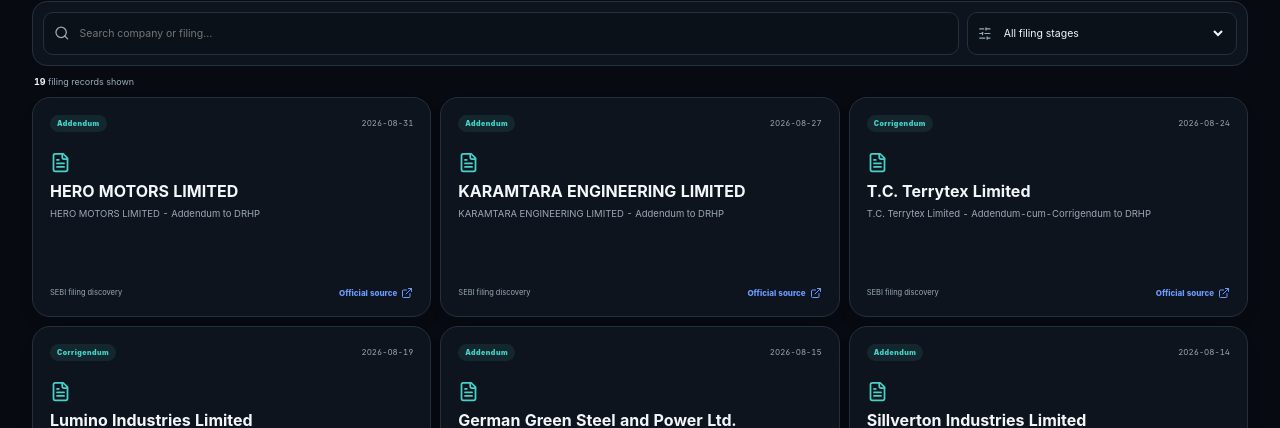
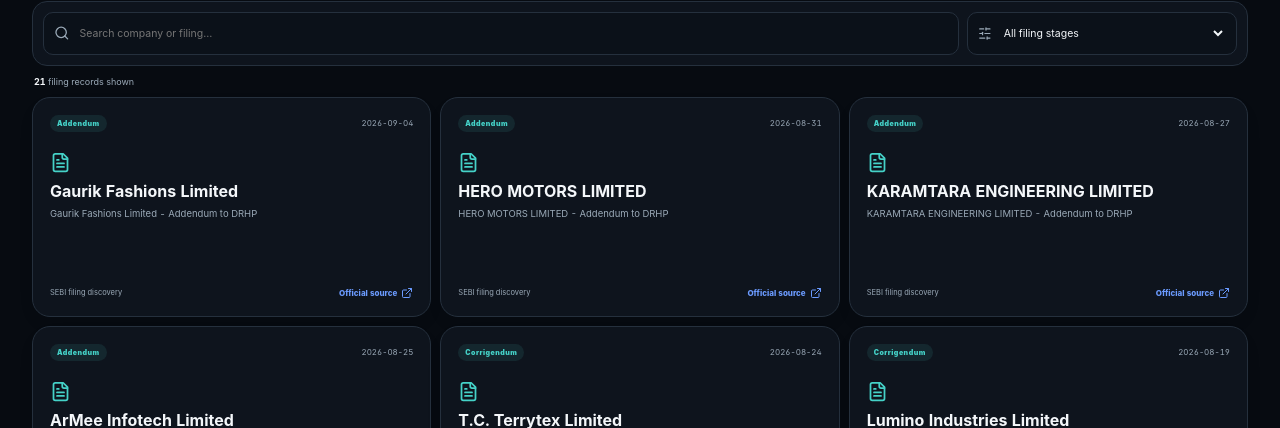
Before and after one commit to aqdas1820/credonomics-site, a Next.js app: page /ipo/documents in a window 1280 px wide. Shown: the part 524-952 px from the top of the page. Built offline with nearby package versions, Linux system fonts and the light colour scheme; no server answers.

Commit message:
Refresh IPO market and filing intelligence

```diff
--- a/app/data/ipo-discovery.generated.ts
+++ b/app/data/ipo-discovery.generated.ts
@@ -2,14 +2,25 @@
 import type { IpoDiscoveryRecord } from './ipo-types'
 
 export const ipoDiscoveryMeta = {
-  "generatedAt": "2026-09-07T03:24:42.269Z",
+  "generatedAt": "2026-09-07T09:26:24.036Z",
   "source": "SEBI Public Issues",
   "sourceUrl": "https://www.sebi.gov.in/sebiweb/home/HomeAction.do?doListing=yes&sid=3&smid=10&ssid=15",
-  "recordCount": 19,
+  "recordCount": 21,
   "note": "Discovery layer only. Financial ranking requires separately normalized offer-document data."
 } as const
 
 export const ipoDiscovery: IpoDiscoveryRecord[] = [
+  {
+    "id": "gaurik-fashions-limited-addendum-f7e143",
+    "companyName": "Gaurik Fashions Limited",
+    "filingTitle": "Gaurik Fashions Limited - Addendum to DRHP",
+    "filingDate": "2026-09-04",
+    "documentStage": "addendum",
+    "documentUrl": "https://www.sebi.gov.in/filings/public-issues/sep-2026/gaurik-fashions-limited-addendum-to-drhp_104276.html",
+    "sourceUrl": "https://www.sebi.gov.in/sebiweb/home/HomeAction.do?doListing=yes&sid=3&smid=10&ssid=15",
+    "firstSeen": "2026-09-07T09:26:24.036Z",
+    "lastSeen": "2026-09-07T09:26:24.036Z"
+  },
   {
     "id": "hero-motors-limited-addendum-123d67",
     "companyName": "HERO MOTORS LIMITED",
@@ -19,7 +30,7 @@ export const ipoDiscovery: IpoDiscoveryRecord[] = [
     "documentUrl": "https://www.sebi.gov.in/filings/public-issues/aug-2026/hero-motors-limited-addendum-to-drhp_104121.html",
     "sourceUrl": "https://www.sebi.gov.in/sebiweb/home/HomeAction.do?doListing=yes&sid=3&smid=10&ssid=15",
     "firstSeen": "2026-08-31T09:17:41.391Z",
-    "lastSeen": "2026-09-04T09:24:11.235Z"
+    "lastSeen": "2026-09-07T09:26:24.036Z"
   },
   {
     "id": "karamtara-engineering-limited-addendum-9fb3c4",
@@ -33,6 +44,17 @@ export const ipoDiscovery: IpoDiscoveryRecord[] = [
     "lastSeen": "2026-09-04T09:24:11.235Z"
   },
   {
+    "id": "armee-infotech-limited-addendum-5fff1b",
+    "companyName": "ArMee Infotech Limited",
+    "filingTitle": "ArMee Infotech Limited - Addendum II to DRHP",
+    "filingDate": "2026-08-25",
+    "documentStage": "addendum",
+    "documentUrl": "https://www.sebi.gov.in/filings/public-issues/aug-2026/armee-infotech-limited-addendum-ii-to-drhp_104294.html",
+    "sourceUrl": "https://www.sebi.gov.in/sebiweb/home/HomeAction.do?doListing=yes&sid=3&smid=10&ssid=15",
+    "firstSeen": "2026-09-07T09:26:24.036Z",
+    "lastSeen": "2026-09-07T09:26:24.036Z"
+  },
+  {
     "id": "t-c-terrytex-limited-corrigendum-fe614a",
     "companyName": "T.C. Terrytex Limited",
     "filingTitle": "T.C. Terrytex Limited - Addendum-cum-Corrigendum to DRHP",
@@ -41,7 +63,7 @@ export const ipoDiscovery: IpoDiscoveryRecord[] = [
     "documentUrl": "https://www.sebi.gov.in/filings/public-issues/aug-2026/t-c-terrytex-limited-addendum-cum-corrigendum-to-drhp_103904.html",
     "sourceUrl": "https://www.sebi.gov.in/sebiweb/home/HomeAction.do?doListing=yes&sid=3&smid=10&ssid=15",
     "firstSeen": "2026-08-24T11:02:16.253Z",
-    "lastSeen": "2026-09-04T09:24:11.235Z"
+    "lastSeen": "2026-09-07T09:26:24.036Z"
   },
   {
     "id": "lumino-industries-limited-corrigendum-9e4344",
@@ -52,7 +74,7 @@ export const ipoDiscovery: IpoDiscoveryRecord[] = [
     "documentUrl": "https://www.sebi.gov.in/filings/public-issues/aug-2026/lumino-industries-limited-corrigendum-to-drhp_103755.html",
     "sourceUrl": "https://www.sebi.gov.in/sebiweb/home/HomeAction.do?doListing=yes&sid=3&smid=10&ssid=15",
     "firstSeen": "2026-08-19T10:04:47.322Z",
-    "lastSeen": "2026-09-04T09:24:11.235Z"
+    "lastSeen": "2026-09-07T09:26:24.036Z"
   },
   {
     "id": "german-green-steel-and-power-ltd-addendum-bf8abd",
@@ -63,7 +85,7 @@ export const ipoDiscovery: IpoDiscoveryRecord[] = [
     "documentUrl": "https://www.sebi.gov.in/filings/public-issues/aug-2026/german-green-steel-and-power-ltd-addendum-to-drhp_103895.html",
     "sourceUrl": "https://www.sebi.gov.in/sebiweb/home/HomeAction.do?doListing=yes&sid=3&smid=10&ssid=15",
     "firstSeen": "2026-08-24T11:02:16.253Z",
-    "lastSeen": "2026-09-04T09:24:11.235Z"
+    "lastSeen": "2026-09-07T09:26:24.036Z"
   },
   {
     "id": "sillverton-industries-limited-addendum-9129fa",
@@ -74,7 +96,7 @@ export const ipoDiscovery: IpoDiscoveryRecord[] = [
     "documentUrl": "https://www.sebi.gov.in/filings/public-issues/aug-2026/sillverton-industries-limited-addendum-ii_103621.html",
     "sourceUrl": "https://www.sebi.gov.in/sebiweb/home/HomeAction.do?doListing=yes&sid=3&smid=10&ssid=15",
     "firstSeen": "2026-08-14T08:02:14.704Z",
-    "lastSeen": "2026-09-04T09:24:11.235Z"
+    "lastSeen": "2026-09-07T09:26:24.036Z"
   },
   {
     "id": "arjun-jewellers-limited-drhp",
--- a/app/data/ipo-market-master.generated.ts
+++ b/app/data/ipo-market-master.generated.ts
@@ -4,7 +4,7 @@
 import type { IpoMarketRecord } from './ipo-types'
 
 export const ipoMarketMasterMeta = {
-  "generatedAt": "2026-09-07T03:24:30.265Z",
+  "generatedAt": "2026-09-07T09:26:10.091Z",
   "recordCount": 2,
   "nseCount": 2,
   "bseCount": 0,
@@ -29,16 +29,16 @@ export const ipoMarketMaster: IpoMarketRecord[] = [
       ]
     },
     "subscription": {
-      "total": 12.51,
-      "updatedAt": "2026-09-07T03:24:30.265Z",
+      "total": 65.61,
+      "updatedAt": "2026-09-07T09:26:10.091Z",
       "sourceUrl": "https://www.nseindia.com/market-data/issue-information?series=SME&symbol=QUALIANCE&type=Active"
     },
     "sharesOffered": 2543000,
-    "sharesBid": 31801000,
+    "sharesBid": 166852000,
     "marketSource": "NSE",
     "sourceUrl": "https://www.nseindia.com/market-data/all-upcoming-issues-ipo",
     "issueInfoUrl": "https://www.nseindia.com/market-data/issue-information?series=SME&symbol=QUALIANCE&type=Active",
-    "fetchedAt": "2026-09-07T03:24:30.265Z"
+    "fetchedAt": "2026-09-07T09:26:10.091Z"
   },
   {
     "slug": "pranav-constructions-ltd-0d74c06",
@@ -57,16 +57,16 @@ export const ipoMarketMaster: IpoMarketRecord[] = [
       ]
     },
     "subscription": {
-      "total": 0,
-      "updatedAt": "2026-09-07T03:24:30.265Z",
+      "total": 2.718405715105597,
+      "updatedAt": "2026-09-07T09:26:10.091Z",
       "sourceUrl": "https://www.nseindia.com/market-data/issue-information?series=EQ&symbol=PRANAV&type=Active"
     },
-    "sharesOffered": 0,
-    "sharesBid": 0,
-    "estimatedIssueValueCr": 0,
+    "sharesOffered": 22463137,
+    "sharesBid": 61063920,
+    "estimatedIssueValueCr": 278.54,
     "marketSource": "NSE",
     "sourceUrl": "https://www.nseindia.com/market-data/all-upcoming-issues-ipo",
     "issueInfoUrl": "https://www.nseindia.com/market-data/issue-information?series=EQ&symbol=PRANAV&type=Active",
-    "fetchedAt": "2026-09-07T03:24:30.265Z"
+    "fetchedAt": "2026-09-07T09:26:10.091Z"
   }
 ]
```
Also changed, not shown: public/data/ipo/discovery.json (+29 -7 lines), public/data/ipo/market-master.json (+11 -11 lines).
